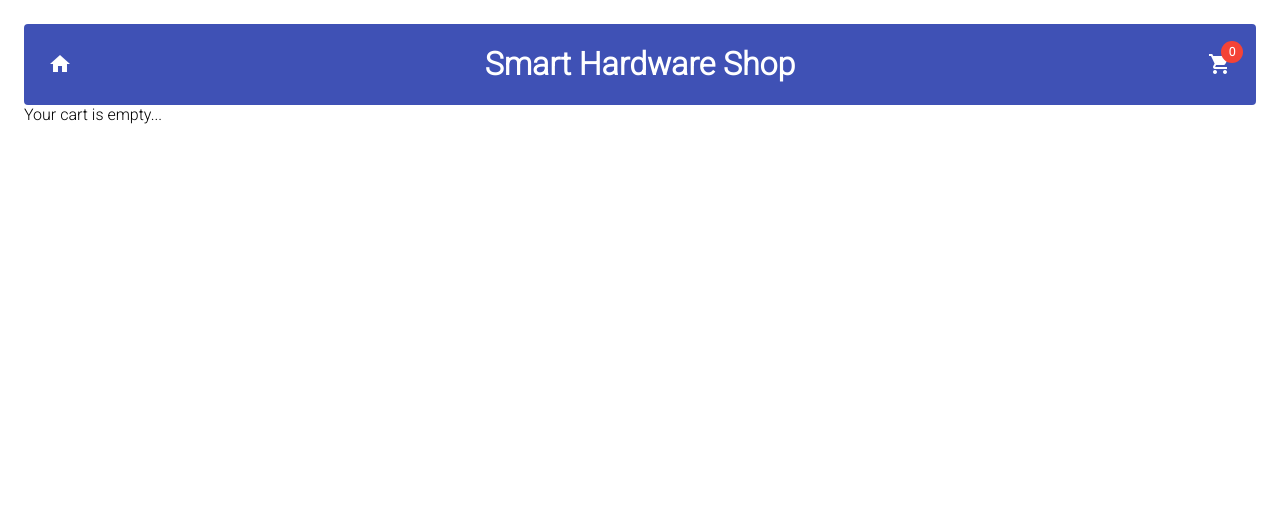
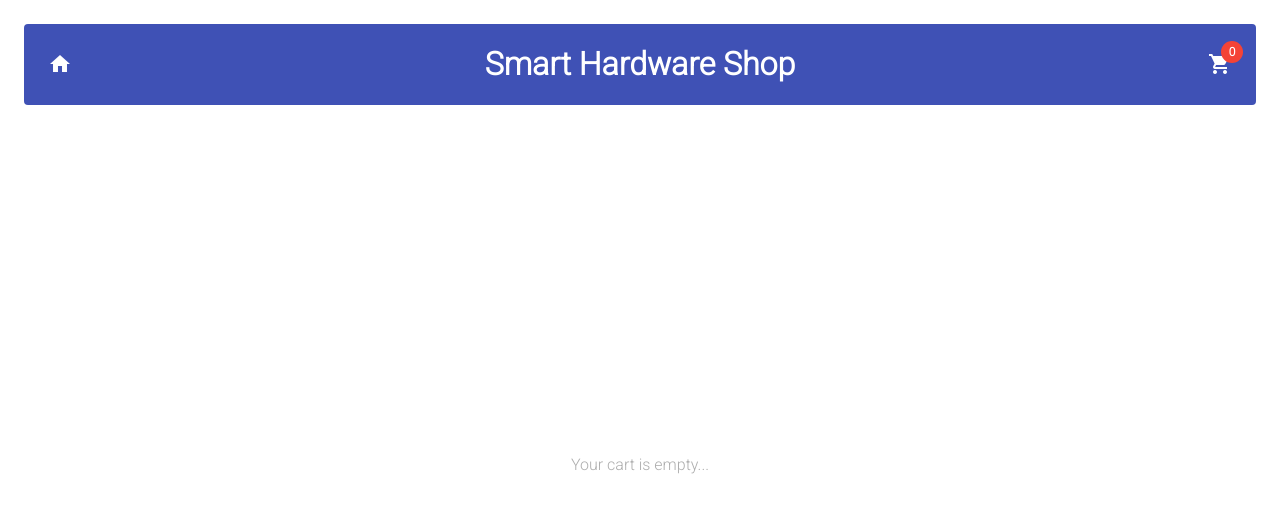
Before and after one commit to progvar/online-shop, an Angular app: page /cart in a window 1280 px wide. Shown: the top 512 px of the page. Built offline with nearby package versions, Linux system fonts and the light colour scheme.

Commit message:
feature: shopping cart page style adjustments

```diff
--- a/src/app/pages/shopping-cart/shopping-cart.component.html
+++ b/src/app/pages/shopping-cart/shopping-cart.component.html
@@ -19,5 +19,7 @@
 </ng-template>
 
 <ng-template #emptyCart>
-    <span>Your cart is empty...</span>
+    <div class="empty-cart-container">
+        <span class="empty-cart-message">Your cart is empty...</span>
+    </div>
 </ng-template>
--- a/src/app/pages/shopping-cart/shopping-cart.component.scss
+++ b/src/app/pages/shopping-cart/shopping-cart.component.scss
@@ -0,0 +1,28 @@
+@import "~@angular/material/theming";
+
+:host {
+  display: flex;
+  justify-content: center;
+  align-items: center;
+  height: 100%;
+
+  .cart-container {
+    height: 100%;
+
+    mat-card {
+      margin: 24px 0;
+      background-color: mat-color(mat-palette($mat-grey, 200));
+    }
+  }
+
+  .empty-cart-container {
+    display: flex;
+    flex-direction: column;
+    justify-content: center;
+    height: 100%;
+
+    .empty-cart-message {
+      color: #adadad;
+    }
+  }
+}
```
